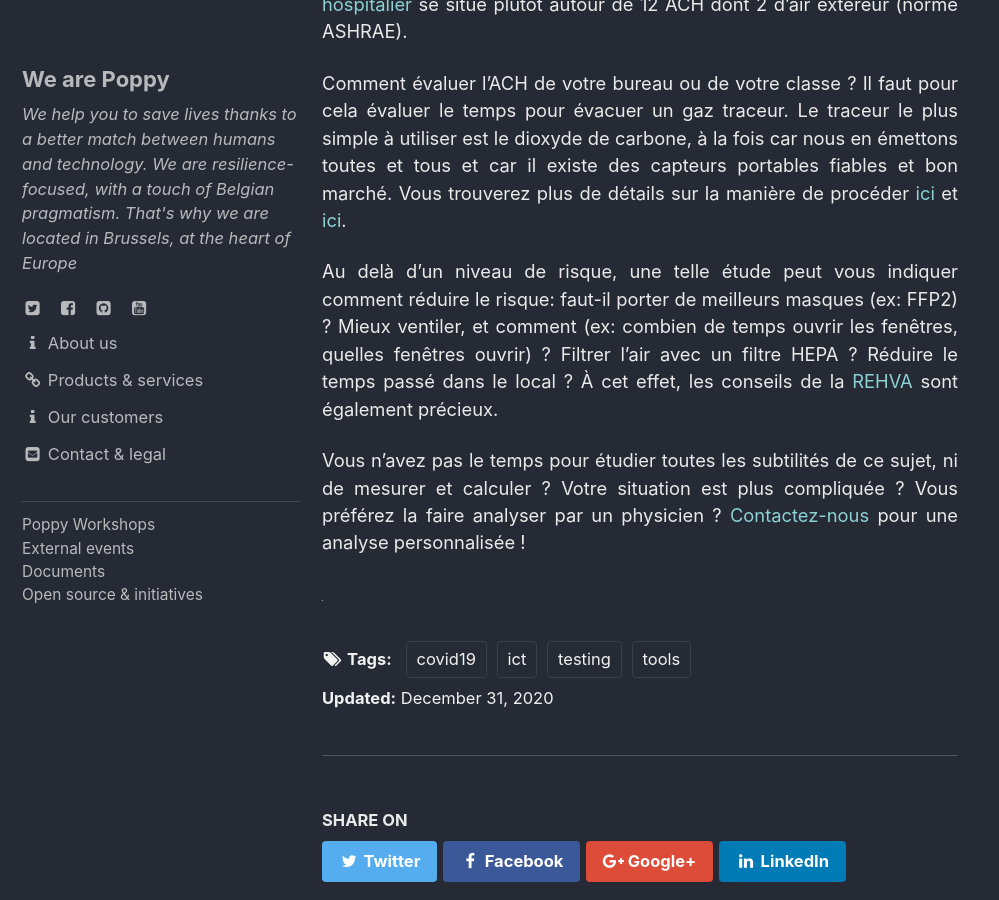
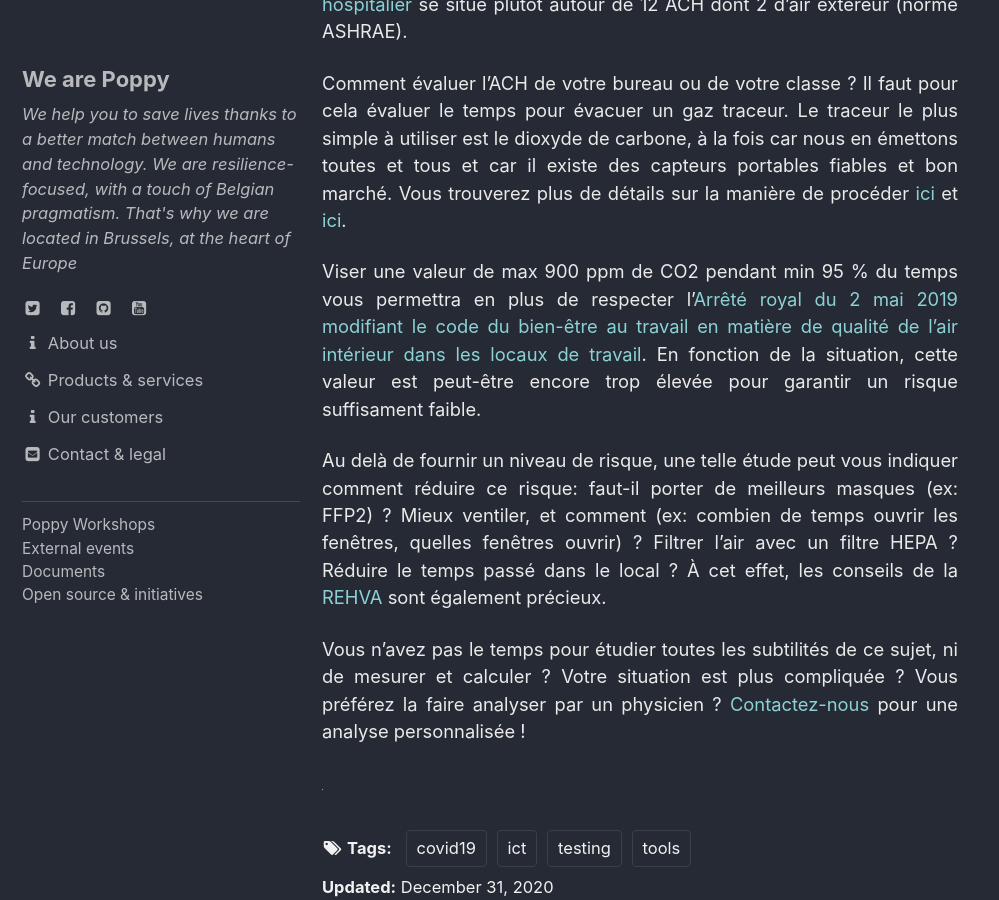
Before and after one commit to ccloquet/ccloquet.github.io, a Jekyll site: the page built from _posts/2020-12-31-ICT-aerosols.md, in a window 1280 px wide and 900 px high, scrolled down 1016 px. Shown: the whole window, without its empty margins (0-999 px from the left). Built offline with Jekyll 4.4.1, drawn with Linux system fonts in a browser that asks for light colours; cached includes are drawn as plain includes.

Commit message:
Update 2020-12-31-ICT-aerosols.md

```diff
--- a/_posts/2020-12-31-ICT-aerosols.md
+++ b/_posts/2020-12-31-ICT-aerosols.md
@@ -18,7 +18,9 @@ La ventilation naturelle d'un logement ou d'une pièce de vie correspond à envi
 
 Comment évaluer l'ACH de votre bureau ou de votre classe ? Il faut pour cela évaluer le temps pour évacuer un gaz traceur. Le traceur le plus simple à utiliser est le dioxyde de carbone, à la fois car nous en émettons toutes et tous et car il existe des capteurs portables fiables et bon marché. Vous trouverez plus de détails sur la manière de procéder [ici](https://schools.forhealth.org/wp-content/uploads/sites/19/2020/08/Harvard-Healthy-Buildings-program-How-to-assess-classroom-ventilation-08-28-2020.pdf) et [ici](https://medium.com/@jjose_19945/how-to-quantify-the-ventilation-rate-of-an-indoor-space-using-a-cheap-co2-monitor-4d8b6d4dab44).
 
-Au delà d'un niveau de risque, une telle étude peut vous indiquer comment réduire le risque: faut-il porter de meilleurs masques (ex: FFP2) ? Mieux ventiler, et comment (ex: combien de temps ouvrir les fenêtres, quelles fenêtres ouvrir) ? Filtrer l'air avec un filtre HEPA ? Réduire le temps passé dans le local ? À cet effet, les conseils de la [REHVA](https://www.rehva.eu/activities/covid-19-guidance) sont également précieux.
+Viser une valeur de max 900 ppm de CO2 pendant min 95 % du temps vous permettra en plus de respecter l'[Arrêté royal du 2 mai 2019 modifiant le code du bien-être au travail en matière de qualité de l'air intérieur dans les locaux de travail](https://www.google.com/url?sa=t&rct=j&q=&esrc=s&source=web&cd=&cad=rja&uact=8&ved=2ahUKEwjUrOKCmv3tAhUGCewKHVzdD6wQFjACegQIAhAC&url=https%3A%2F%2Fwww.etaamb.be%2Ffr%2Farrete-royal-du-02-mai-2019_n2019201857.html&usg=AOvVaw0YqNNkL0OaLBDvnMO5jlHn). En fonction de la situation, cette valeur est peut-être encore trop élevée pour garantir un risque suffisament faible.
+
+Au delà de fournir un niveau de risque, une telle étude peut vous indiquer comment réduire ce risque: faut-il porter de meilleurs masques (ex: FFP2) ? Mieux ventiler, et comment (ex: combien de temps ouvrir les fenêtres, quelles fenêtres ouvrir) ? Filtrer l'air avec un filtre HEPA ? Réduire le temps passé dans le local ? À cet effet, les conseils de la [REHVA](https://www.rehva.eu/activities/covid-19-guidance) sont également précieux.
 
 Vous n'avez pas le temps pour étudier toutes les subtilités de ce sujet, ni de mesurer et calculer ? Votre situation est plus compliquée ? Vous préférez la faire analyser par un physicien ? [Contactez-nous](mailto:info@my-poppy.eu) pour une analyse personnalisée !
 
```
